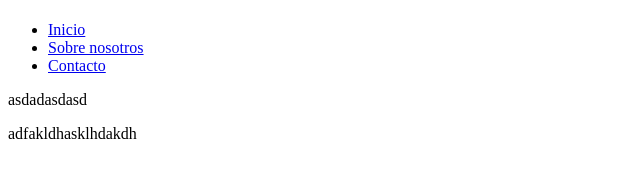
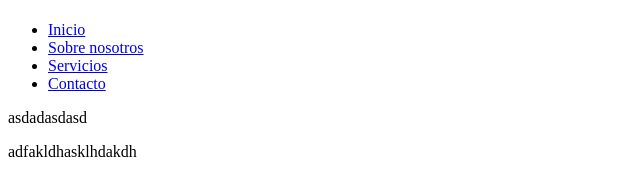
Before and after one commit to noxigithub/gitCurso, a plain HTML site: page index.html in a window 1280 px wide. Shown: the whole page, without its empty margins (0-640 px from the left). Drawn offline with Linux system fonts and the light colour scheme.

Commit message:
Links actualizados en el menu

```diff
--- a/index.html
+++ b/index.html
@@ -14,6 +14,9 @@
           </li>
           <li>
             <a href="#">Sobre nosotros</a>
+          </li>
+          <li>
+            <a href="#">Servicios</a>
           </li>
           <li>
             <a href="#">Contacto</a>
```
